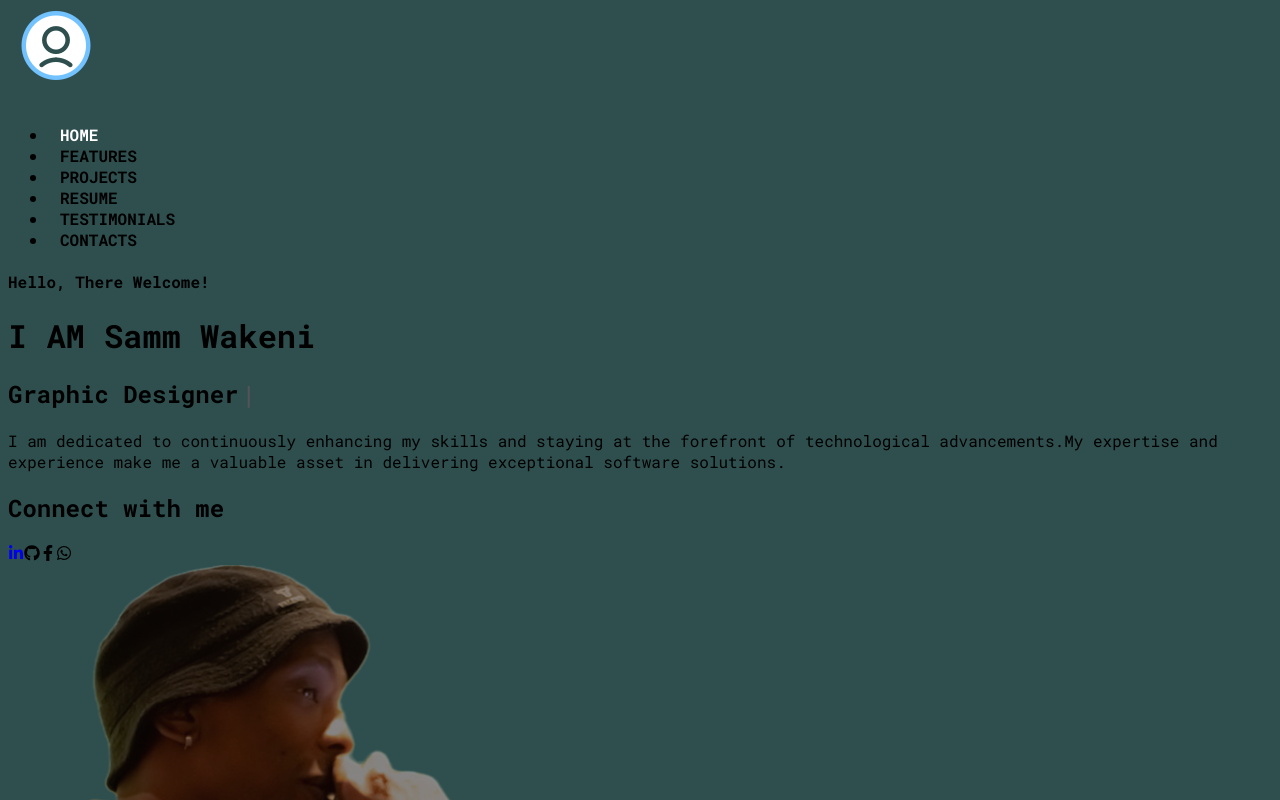
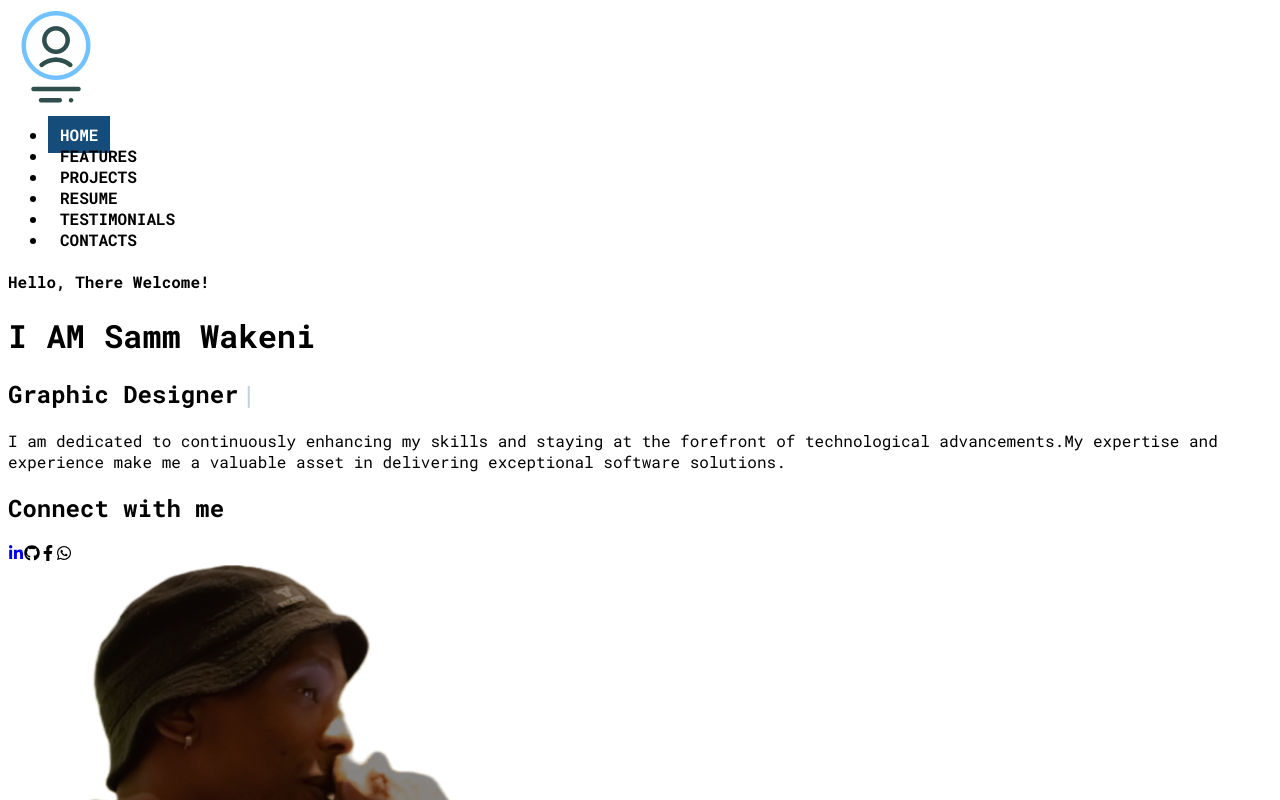
Before and after one commit to oritech-inc/resume, a React (Vite) app: page / in a window 1280 px wide. Shown: the top 800 px of the page. Built offline with nearby package versions, Linux system fonts and the light colour scheme.

Commit message:
Updated readme, header, index.css and app.css

```diff
--- a/src/app.css
+++ b/src/app.css
@@ -41,7 +41,7 @@
 
 .social h2 {
     font-weight: bolder;
-    font: 1.2em Roboto Mono, monospace;
+    /* font: 1.2em Roboto Mono, monospace; */
     color: var(--red-color);
 }
 
@@ -55,8 +55,8 @@
     justify-content: center;
     align-items: center;
     border-radius: 20%;
-    background-color: seagreen;
-    color: var(--green-color);
+    background-color: #154c79;
+        /* color: var(--green-color); */
 }
 
 .socialIcon:hover {
--- a/src/components/header/Header.jsx
+++ b/src/components/header/Header.jsx
@@ -39,7 +39,7 @@
 						<h2 id={'subtitle'} className={"text-2xl font-normal"}>
 							<span className={"uppercase ml-2"}>
 								{sub_text}
-								< Cursor cursorBlinking={true} cursorStyle={'|'} cursorColor={'#bd6178'} />
+								< Cursor cursorBlinking={true} cursorStyle={'|'} cursorColor={'#154c79'} />
 							</span>
 
 
--- a/src/index.css
+++ b/src/index.css
@@ -2,11 +2,11 @@
 
 :root {
     font-family: 'Roboto Mono';
-    background: #2f4f4f;
+    /* background: #154c79; */
 
     --red-color: #c75757;
     --white-color: #ffffff;
-    --green-color: #2f4f4f;
+    --green-color: #154c79;
     --black-color: #101826;
     --gray-color: #1F2937;
 }
```
Also changed, not shown: 2 other files (tests, documents, lock files or other folders).
